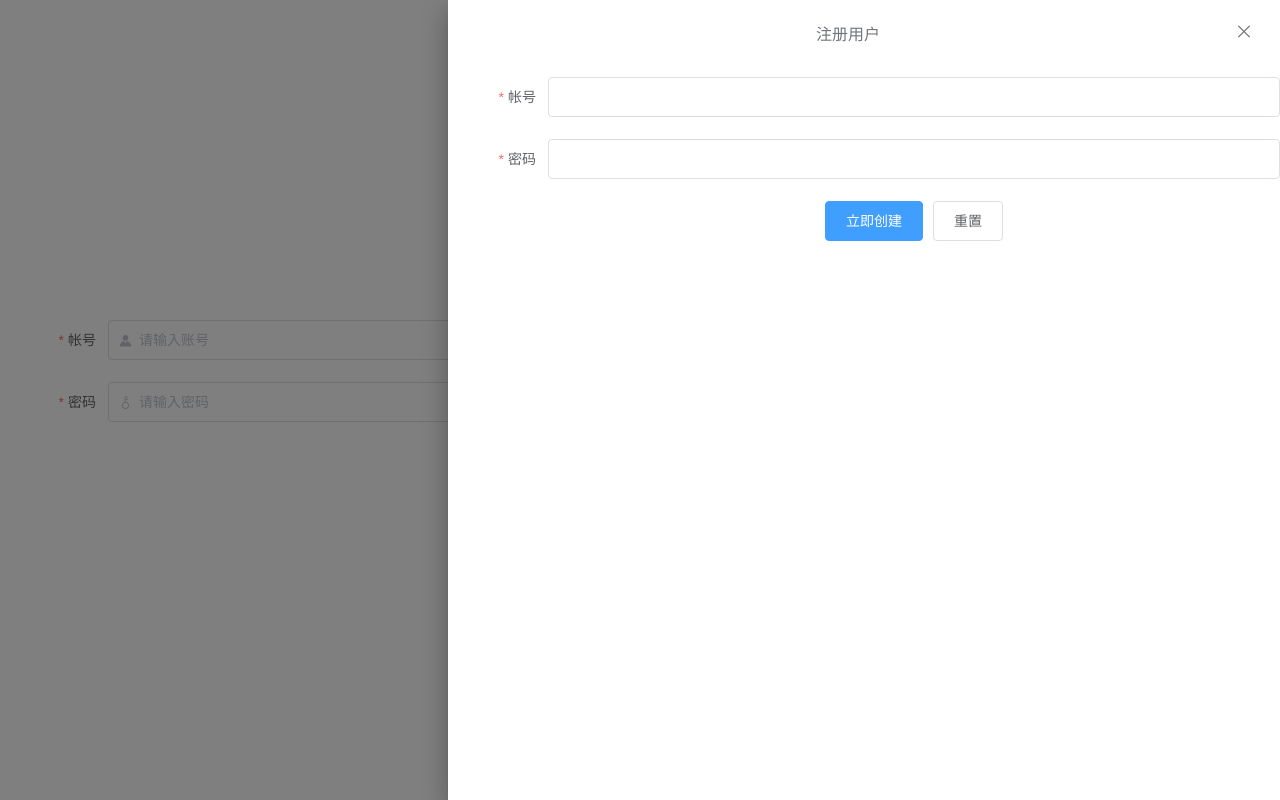
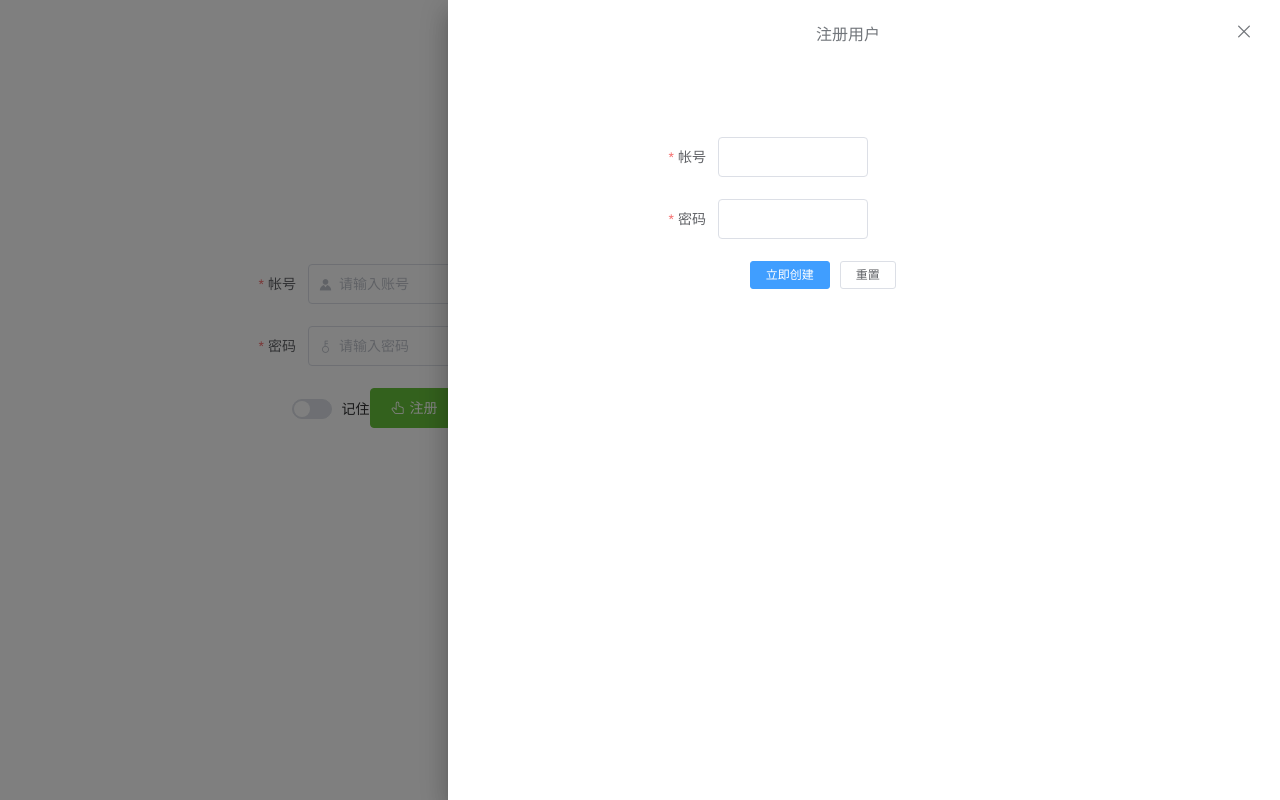
Before and after one commit to liangtengyu/fsb-vue, a Vue app: page / in a window 1280 px wide. Both pictures are taken after a click on the button "注册". Built offline with nearby package versions, Linux system fonts and the light colour scheme; what vue-resource would draw is missing.

Commit message:
增加样式和logo

```diff
--- a/src/components/Index.vue
+++ b/src/components/Index.vue
@@ -1,21 +1,26 @@
 <template>
-  <div id="div1">
-    <el-form :model="ruleForm" :rules="rules" ref="ruleForm1" label-width="100px" class="demo-ruleForm">
+
+    <div id="div1" style="
+    position: relative;
+    top: -300px;">
+      <div>
+        <img src="static/logo.png" >
+      </div>
+    <el-form :model="ruleForm" :rules="rules" ref="ruleForm1" label-width="100px" class="demo-ruleForm example">
 
       <el-form-item label="帐号" prop="input">
         <el-input placeholder="请输入账号" v-model="ruleForm.input" prefix-icon="el-icon-s-custom" max clearable></el-input>
       </el-form-item>
 
-      <el-form-item label="密码" prop="password">
+      <el-form-item label="密码" class="j10" prop="password">
         <el-input placeholder="请输入密码" prefix-icon="el-icon-key" v-model="ruleForm.password" show-password></el-input>
       </el-form-item>
       <div id="but">
-        <el-switch v-model="ruleForm.remeber" active-color="#13ce66" active-value=true inactive-value=false active-text="记住" @change="changeR($event)"></el-switch>
+        <el-switch v-model="ruleForm.remeber" active-color="#13ce66" active-value=true inactive-value=false
+                   active-text="记住" @change="changeR($event)"></el-switch>
         <el-button type="success" class="bt" plain icon="el-icon-thumb" @click="drawer = true">注册</el-button>
         <el-button type="primary" class="bt" plain icon="el-icon-user" @click="login('ruleForm1')">登陆</el-button>
       </div>
-
-
 
 
       <el-drawer
@@ -25,17 +30,17 @@
         size="65%"
         :before-close="handleClose">
         <template>
-          <el-form :model="regForm" :rules="rulereg" ref="ruleForm2" label-width="100px" class="demo-ruleForm">
-            <el-form-item label="帐号" prop="name">
+          <el-form :model="regForm" :rules="rulereg" ref="ruleForm2" label-width="100px" class="demo-ruleForm example">
+            <el-form-item label="帐号" prop="name" style="position: relative; right: 30px;">
               <el-input v-model="regForm.name"></el-input>
             </el-form-item>
-            <el-form-item label="密码" prop="password">
+            <el-form-item label="密码" prop="password" style="position: relative; right: 30px;">
               <el-input v-model="regForm.password"></el-input>
             </el-form-item>
-            <el-form-item>
-              <el-button type="primary" @click="reg('ruleForm2')">立即创建</el-button>
-              <el-button @click="resetForm('regForm')">重置</el-button>
-            </el-form-item>
+              <div style=" position: relative;left: 50px;">
+              <el-button type="primary"  size="mini" @click="reg('ruleForm2')">立即创建</el-button>
+              <el-button size="mini" @click="resetForm('ruleForm2')">重置</el-button>
+              </div>
           </el-form>
         </template>
       </el-drawer>
@@ -85,7 +90,7 @@
       }
     },
     methods: {
-      test(e){
+      test(e) {
         console.log(e)
       },
       login(formName) {
@@ -116,6 +121,10 @@
             return false;
           }
         });
+      },
+      resetForm(){
+        this.regForm.name = "";
+        this.regForm.password = "";
       },
       reg(formName) {
         debugger
@@ -211,8 +220,39 @@
     padding-left: 60px;
   }
 
-  .bt {
+
+
+  /* Extra small devices (phones, 600px and down) */
+  @media only screen and (max-width: 600px) {
 
   }
 
+  /* Small devices (portrait tablets and large phones, 600px and up) */
+  @media only screen and (min-width: 600px) {
+
+  }
+
+  /* Medium devices (landscape tablets, 768px and up) */
+  @media only screen and (min-width: 768px) {
+    .example {
+      width: 50%;
+      position: relative;
+      left: 200px;
+      top: 60px;
+    }
+  }
+
+  /* Large devices (laptops/desktops, 992px and up) */
+  @media only screen and (min-width: 992px) {
+    .example {
+      width: 60%
+    }
+  }
+
+  /* Extra large devices (large laptops and desktops, 1200px and up) */
+  @media only screen and (min-width: 1200px) {
+    .example {
+      width: 30%
+    }
+  }
 </style>
```
Also changed, not shown: static/logo.png (added).
